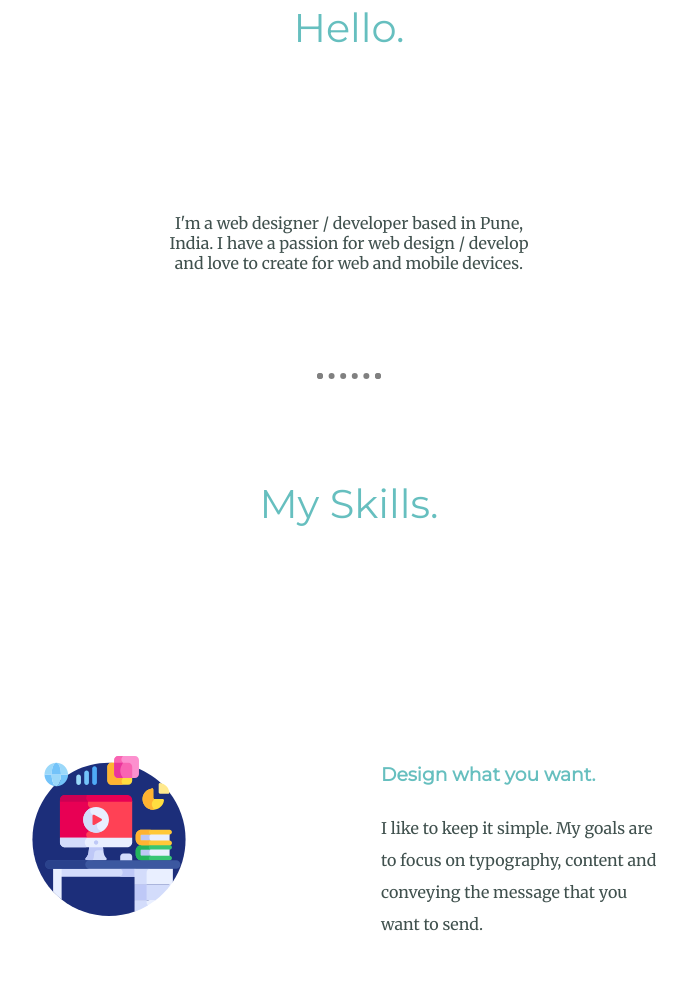
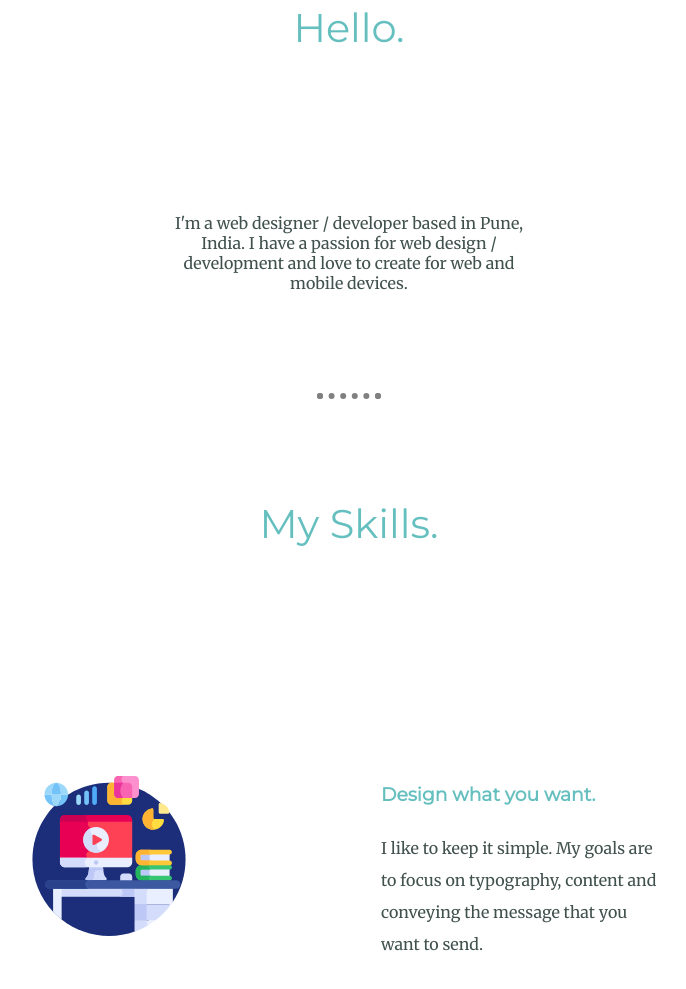
Before and after one commit to shashibhanu/profile, a plain HTML site: page index.html in a window 1280 px wide. Shown: the part 986-1975 px from the top of the page, without its empty margins (291-977 px from the left). Drawn offline with Linux system fonts and the light colour scheme.

Commit message:
Update index.html

```diff
--- a/index.html
+++ b/index.html
@@ -22,7 +22,7 @@
       <div class="profile">
         <img class="mainimg" src="images/profile.jpg" alt="profile-jpg">
         <h2>Hello.</h2>
-        <p class="intro">I'm a web designer / developer based in Pune, India. I have a passion for web design / develop and love to create for web and mobile devices.</p>
+        <p class="intro">I'm a web designer / developer based in Pune, India. I have a passion for web design / development and love to create for web and mobile devices.</p>
       </div>
 
 
```
